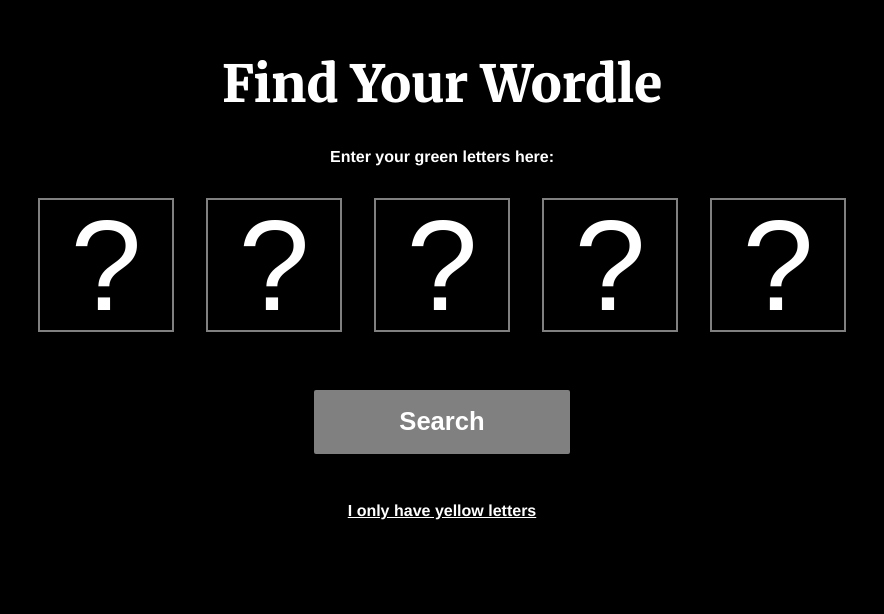
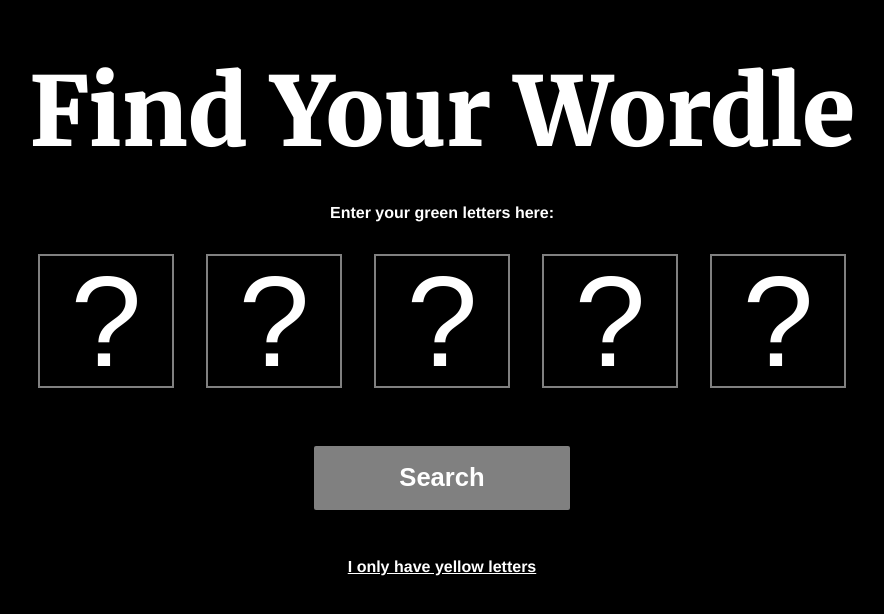
Before and after one commit to frivolousvision/find-your-wordle, a React (Create React App) app: page / in a window 1280 px wide. Shown: the part 140-754 px from the top of the page, without its empty margins (198-1082 px from the left). Built offline with nearby package versions, Linux system fonts and the light colour scheme.

Commit message:
set caret-color transparent for desktop

```diff
--- a/src/App.css
+++ b/src/App.css
@@ -39,6 +39,7 @@
   border: 2px solid gray;
   color: white;
   background-color: black;
+  caret-color: transparent;
 }
 .input-entered {
   background-color: green;
@@ -145,6 +146,9 @@
   }
 }
 @media only screen and (min-width: 600px) {
+  h1 {
+    font-size: 6rem;
+  }
   button:hover {
     background-color: rgb(175, 175, 175);
     cursor: pointer;
```
